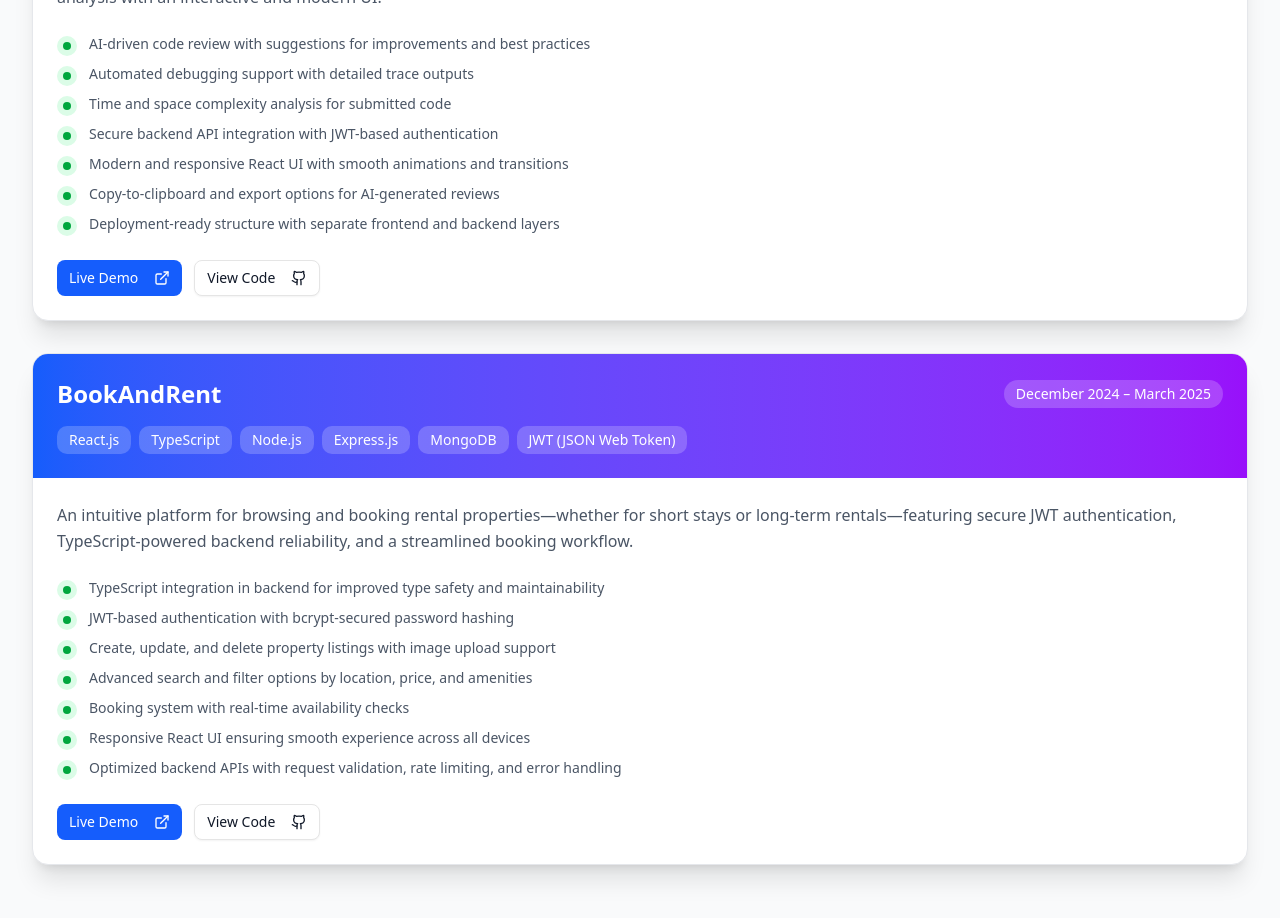
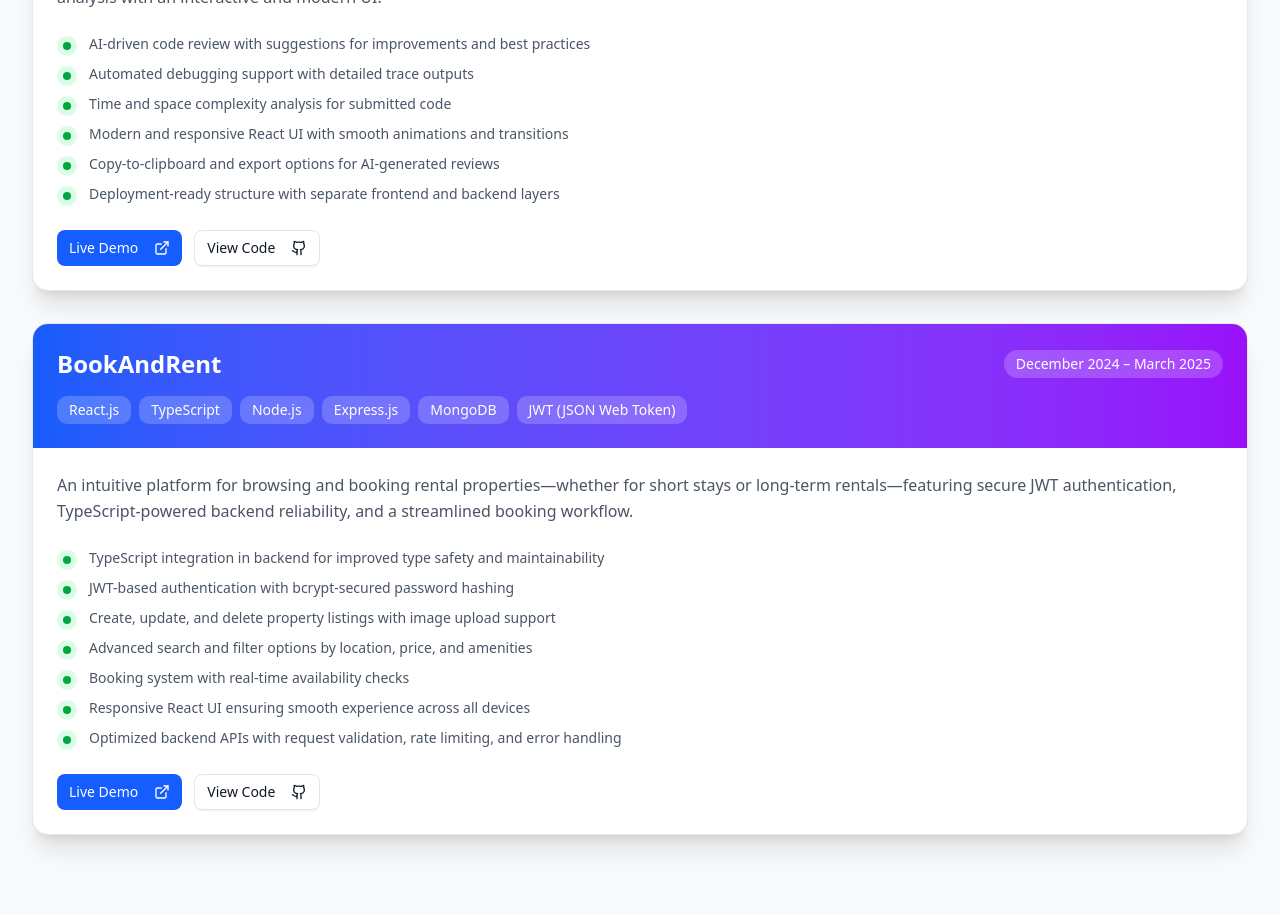
Before and after one commit to ayush-gupta456/ayush_portfolio, a React (Vite) app: page / in a window 1280 px wide. Shown: the part 3660-4578 px from the top of the page. Built offline with nearby package versions, Linux system fonts and the light colour scheme; no server answers.

Commit message:
refactor: Remove outdated feature description from ProjectsSection component

```diff
--- a/src/components/Sections/ProjectsSection.jsx
+++ b/src/components/Sections/ProjectsSection.jsx
@@ -43,7 +43,6 @@ const ProjectsSection = () => {
     "AI-driven code review with suggestions for improvements and best practices",
     "Automated debugging support with detailed trace outputs",
     "Time and space complexity analysis for submitted code",
-    "Secure backend API integration with JWT-based authentication",
     "Modern and responsive React UI with smooth animations and transitions",
     "Copy-to-clipboard and export options for AI-generated reviews",
     "Deployment-ready structure with separate frontend and backend layers"
```
